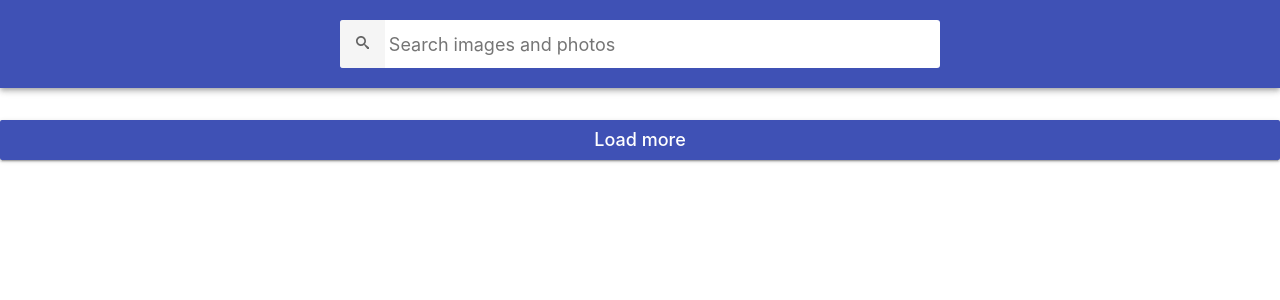
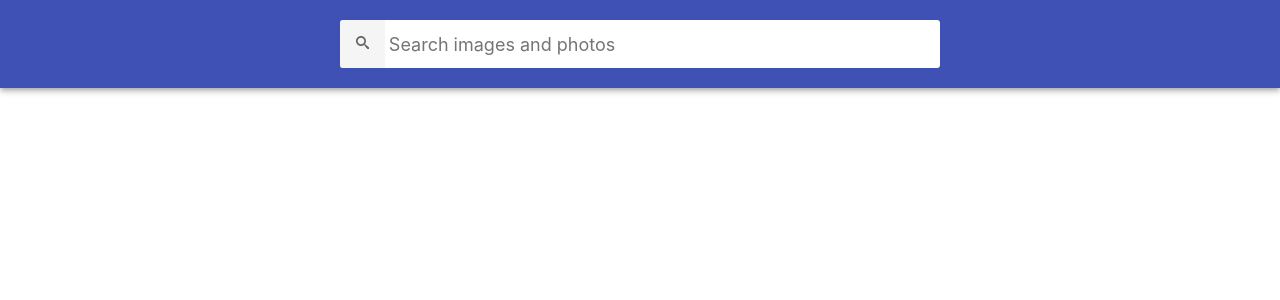
Before and after one commit to galu4ok/goit-react-hw-04-images, a React (Create React App) app: page / in a window 1280 px wide. Shown: the top 300 px of the page. Built offline with nearby package versions, Linux system fonts and the light colour scheme.

Commit message:
add loader component with stylization, logic for loading images and fix loadmore button

```diff
--- a/package.json
+++ b/package.json
@@ -13,6 +13,7 @@
     "react-dom": "^18.1.0",
     "react-hot-toast": "^2.4.1",
     "react-icons": "^4.10.1",
+    "react-loader-spinner": "^5.3.4",
     "react-scripts": "5.0.1",
     "styled-components": "^6.0.7",
     "web-vitals": "^2.1.3"
--- a/src/components/App.jsx
+++ b/src/components/App.jsx
@@ -1,15 +1,17 @@
 import { Component } from 'react';
+import { GalleryWrapper } from './App.styled';
 import { getSearchImages } from './Api';
 import { ImageGallery } from './ImageGallery/ImageGallery';
 import { SearchBar } from './Searchbar/Searchbar';
 import { LoadButton } from './Button/LoadButton';
-import { GalleryWrapper } from './App.styled';
+import { Loader } from './Loader/Loader';
 
 export class App extends Component {
   state = {
     query: '',
     images: [],
     page: 1,
+    isLoading: false,
   };
 
   //Метод для здійснення пошукового запиту
@@ -23,7 +25,6 @@ export class App extends Component {
     });
   };
 
-  //Не забываем отрезать req-id/ от query
   componentDidUpdate = async (prevProps, prevState) => {
     //якщо змінився критерій пошуку або номер сторінки, то робимо HTTP-запит
     if (
@@ -36,6 +37,8 @@ export class App extends Component {
   };
   // `HTTP запит  за ${this.state.query} і page=${this.state.page}`
   loadImages = async () => {
+    this.setState({ isLoading: true });
+
     try {
       const searchedImages = await getSearchImages(
         this.state.query,
@@ -48,7 +51,10 @@ export class App extends Component {
             this.state.page > 1
               ? [...prevState.images, ...searchedImages]
               : searchedImages,
+          isLoading: false,
         }));
+      } else {
+        this.setState({ isLoading: false });
       }
     } catch (error) {
       console.log(error);
@@ -67,12 +73,15 @@ export class App extends Component {
   };
 
   render() {
-    const { images } = this.state;
+    const { images, isLoading } = this.state;
     return (
       <GalleryWrapper>
         <SearchBar onSubmit={this.handleSubmit} />
-        <ImageGallery images={images} />
-        <LoadButton onClick={this.handleLoadMore}>Load more</LoadButton>
+        {isLoading && <Loader />}
+        {images.length > 0 && <ImageGallery images={images} />}
+        {images.length > 0 && !isLoading && (
+          <LoadButton onClick={this.handleLoadMore} />
+        )}
       </GalleryWrapper>
     );
   }
--- a/src/components/Button/LoadButton.jsx
+++ b/src/components/Button/LoadButton.jsx
@@ -1,6 +1,6 @@
 import { StyledLoadButton } from './LoadButton.styled';
 export const LoadButton = ({ onClick, children }) => (
   <StyledLoadButton type="button" onClick={onClick}>
-    {children}
+    Load more
   </StyledLoadButton>
 );
--- a/src/components/Button/LoadButton.styled.jsx
+++ b/src/components/Button/LoadButton.styled.jsx
@@ -7,6 +7,7 @@ export const StyledLoadButton = styled.button`
   transition: all 250ms cubic-bezier(0.4, 0, 0.2, 1);
   text-align: center;
   display: inline-block;
+  margin: 0 auto;
   color: #fff;
   border: 0;
   text-decoration: none;
@@ -16,7 +17,7 @@ export const StyledLoadButton = styled.button`
   line-height: 24px;
   font-style: normal;
   font-weight: 500;
-  min-width: 180px;
+  width: 180px;
   box-shadow: 0px 3px 1px -2px rgba(0, 0, 0, 0.2),
     0px 2px 2px 0px rgba(0, 0, 0, 0.14), 0px 1px 5px 0px rgba(0, 0, 0, 0.12);
 
--- /dev/null
+++ b/src/components/Loader/Loader.jsx
@@ -0,0 +1,12 @@
+import { RotatingLines } from 'react-loader-spinner';
+import { StyledLoader } from './Loader.styled';
+
+export const Loader = () => {
+  return (
+    <>
+      <StyledLoader>
+        <RotatingLines width="80" strokeColor="#3f51b5" />
+      </StyledLoader>
+    </>
+  );
+};
--- /dev/null
+++ b/src/components/Loader/Loader.styled.jsx
@@ -0,0 +1,6 @@
+import styled from 'styled-components';
+
+export const StyledLoader = styled.div`
+  display: flex;
+  justify-content: center;
+`;
```
Also changed, not shown: 1 other file (tests, documents, lock files or other folders).
